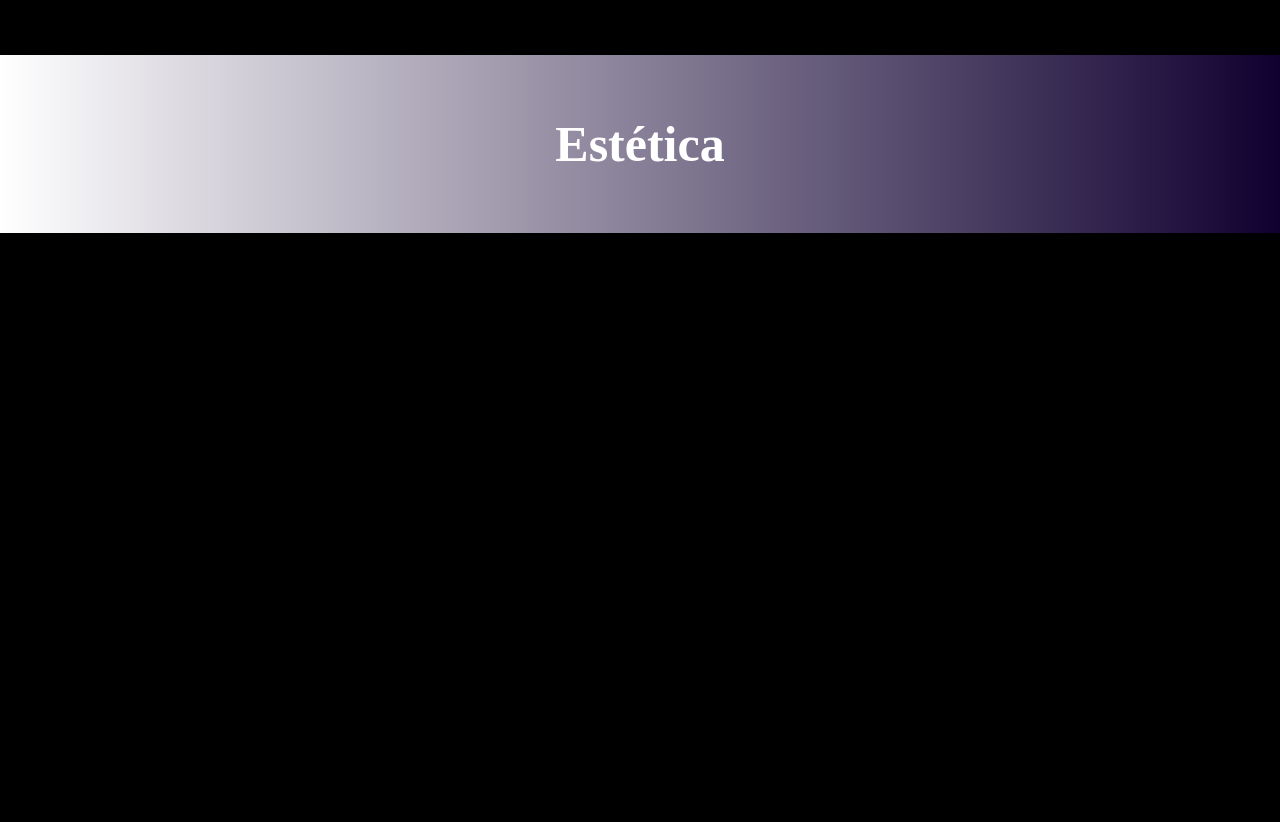
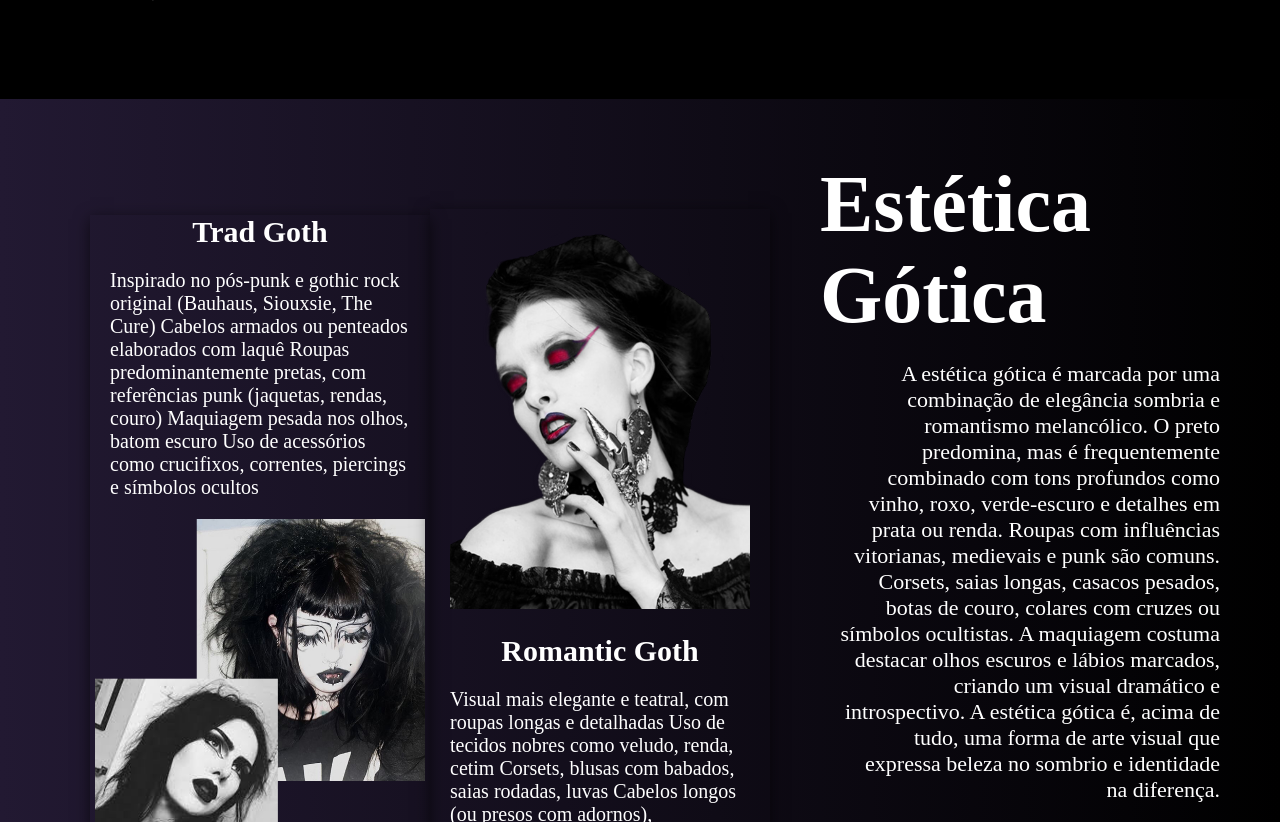
Before and after one commit to koga010/BornGothic-Projeto-Individual, a plain HTML site: page Site/index.html in a window 1280 px wide. Shown: the part 1978-2800 px from the top of the page. Before the commit the page ends 2211 px from the top, so only its background shows below. Drawn offline with Linux system fonts and the light colour scheme; a web font is replaced by a local one.

Commit message:
Continuação página inicial do site

```diff
--- a/Site/css/style.css
+++ b/Site/css/style.css
@@ -9,6 +9,8 @@ body {
   color: #fff;
   font-family: Arial, sans-serif;
 }
+
+/*HEADER*/
 
 header {
   top: 0;
@@ -46,6 +48,8 @@ header a:last-child {
   color: #a70000;
 }
 
+/*BANNER*/
+
 .banner {
   background-image: url(../img/banner.png);
   height: 113vh;
@@ -60,11 +64,11 @@ header a:last-child {
 
 .banner h1 {
   font-family: 'UnifrakturMaguntia';
-  font-size: 4rem;
+  font-size: 6rem;
 }
 
 .banner-text p {
-  margin-top: 20px;
+  padding: 20px;
   font-size: 25px;
   line-height: 1.6;
   font-family: 'Eczar';
@@ -74,12 +78,13 @@ section {
   padding: 60px 40px;
 }
 
+/*CULTURA*/
 
 .cultura h1{
   display: flex;
   justify-content: center;
   font-family: 'UnifrakturMaguntia';
-  font-size: 50px;
+  font-size: 5rem;
 }
 
 .cultura1 {
@@ -91,7 +96,7 @@ section {
   max-width: 900px;
   font-family: 'Eczar';
   font-size: 20px;
-  margin-top: 100px;
+  padding: 100px;
 }
 
 .cultura1 .img-bandas {
@@ -110,7 +115,7 @@ section {
   max-width: 900px;
   font-family: 'Eczar';
   font-size: 20px;
-  margin-top: 100px;
+  padding: 100px;
   margin-left: 70px;
 }
 
@@ -121,13 +126,83 @@ section {
   height: 350px;
 }
 
+/*ESTETICA*/
+
 .estetica {
-  background-image: linear-gradient(90deg, #ffffff, #100030);
+  background-image: linear-gradient(90deg, #221932, #000000);
 }
 
 .estetica h1{
   display: flex;
   justify-content: center;
   font-family: 'UnifrakturMaguntia';
-  font-size: 50px;
+  font-size: 5rem;
 }
+
+.estetica-dividida {
+  flex-direction: row;
+  display: flex;
+}
+
+.estetica-esquerda {
+  width: 65%;
+  flex-direction: row;
+  display: flex;
+  align-items: center;
+  padding: 50px;
+  justify-content: space-between;
+}
+
+.estetica-direita {
+  width: 35%;
+}
+
+.estetica p {
+  max-width: 700px;
+  font-family: 'Eczar';
+  font-size: 20px;
+  padding: 20px;
+}
+
+.estetica-direita p {
+  max-width: 500px;
+  font-family: 'Eczar';
+  font-size: 22px;
+  text-align: right;
+
+}
+
+.estetica h2 {
+  font-family: 'UnifrakturMaguntia';
+  font-size: 30px;
+  display: flex;
+  justify-content: center;
+}
+
+.estetica-esquerda .img-trad {
+  background-image: url("../img/trad.png");
+  background-size: cover;
+  width: 330px;
+  height: 390px;
+}
+
+.estetica-esquerda .img-romantic {
+  background-image: url("../img/romantic.png");
+  background-size: cover;
+  width: 300px;
+  height: 400px;
+  margin-bottom: 25px;
+}
+.romantic {
+  display: flex;
+  flex-direction: column;
+  align-items: center;
+  box-shadow: 0 4px 15px rgba(0, 0, 0, 0.6);
+}
+
+.trad {
+  display: flex;
+  flex-direction: column;
+  align-items: center;
+  box-shadow: 0 4px 15px rgba(0, 0, 0, 0.6);
+}
--- a/Site/index.html
+++ b/Site/index.html
@@ -11,15 +11,14 @@
 
   <header>
     <img class="logo" src="img/Born Gothic.png" alt="">
-
-    <div class="links">
+      <div class="links">
         <a href="#cultura">Cultura</a>
         <a href="#estetica">Estética</a>
         <a href="#">Simbolismo</a>
         <a href="#">Destaques</a>
         <a href="#">Sobre Mim</a>
         <a href="./cadastro.html">Quiz</a>
-    </div>
+      </div>
   </header>
 
   <section class="banner">
@@ -44,8 +43,50 @@
   </section>
 
   <section id="estetica" class="estetica">
-    <h1>Estética</h1>
-    <div>
+
+
+    <div class="estetica-dividida">
+
+      <div class="estetica-esquerda">
+
+        <div class="trad">
+          <h2>Trad Goth</h2>
+          <p>Inspirado no pós-punk e gothic rock original (Bauhaus, Siouxsie, The Cure)
+
+            Cabelos armados ou penteados elaborados com laquê
+
+            Roupas predominantemente pretas, com referências punk (jaquetas, rendas, couro)
+            Maquiagem pesada nos olhos, batom escuro
+
+            Uso de acessórios como crucifixos, correntes, piercings e símbolos ocultos
+          </p>
+
+          <div class="img-trad"></div>
+
+        </div>
+
+        <div class="romantic">
+
+          <div class="img-romantic"></div>
+
+          <h2>Romantic Goth</h2>
+          <p>Visual mais elegante e teatral, com roupas longas e detalhadas
+
+            Uso de tecidos nobres como veludo, renda, cetim
+
+            Corsets, blusas com babados, saias rodadas, luvas
+
+            Cabelos longos (ou presos com adornos), maquiagem suave porém dramática
+
+            Inspiração na literatura gótica clássica e no romantismo sombrio</p>
+        </div>
+
+      </div>
+
+      <div class="estetica-direita">
+        <h1>Estética Gótica</h1>
+        <p>A estética gótica é marcada por uma combinação de elegância sombria e romantismo melancólico. O preto predomina, mas é frequentemente combinado com tons profundos como vinho, roxo, verde-escuro e detalhes em prata ou renda. Roupas com influências vitorianas, medievais e punk são comuns. Corsets, saias longas, casacos pesados, botas de couro, colares com cruzes ou símbolos ocultistas. A maquiagem costuma destacar olhos escuros e lábios marcados, criando um visual dramático e introspectivo. A estética gótica é, acima de tudo, uma forma de arte visual que expressa beleza no sombrio e identidade na diferença.</p>
+      </div>
 
     </div>
   </section>
```
Also changed, not shown: Site/img/romantic.png (added), Site/img/trad.png (added).
